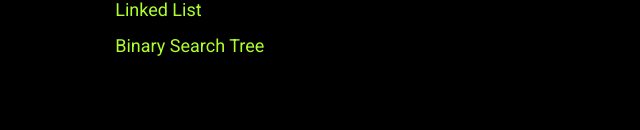
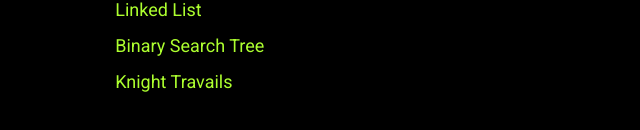
Before and after one commit to chris-phan/odin-project, a plain HTML site: page index.html in a window 1280 px wide. Shown: the part 590-720 px from the top of the page, without its empty margins (0-640 px from the left). Drawn offline with Linux system fonts and the light colour scheme.

Commit message:
Added link to knight travails site on home page

```diff
--- a/index.html
+++ b/index.html
@@ -56,6 +56,9 @@
 			<li>
 				<a href="./15-bst/index.html">Binary Search Tree</a>
 			</li>
+			<li>
+				<a href="./16-knight-moves/">Knight Travails</a>
+			</li>
 		</ul>
 	</body>
 </html>
```
